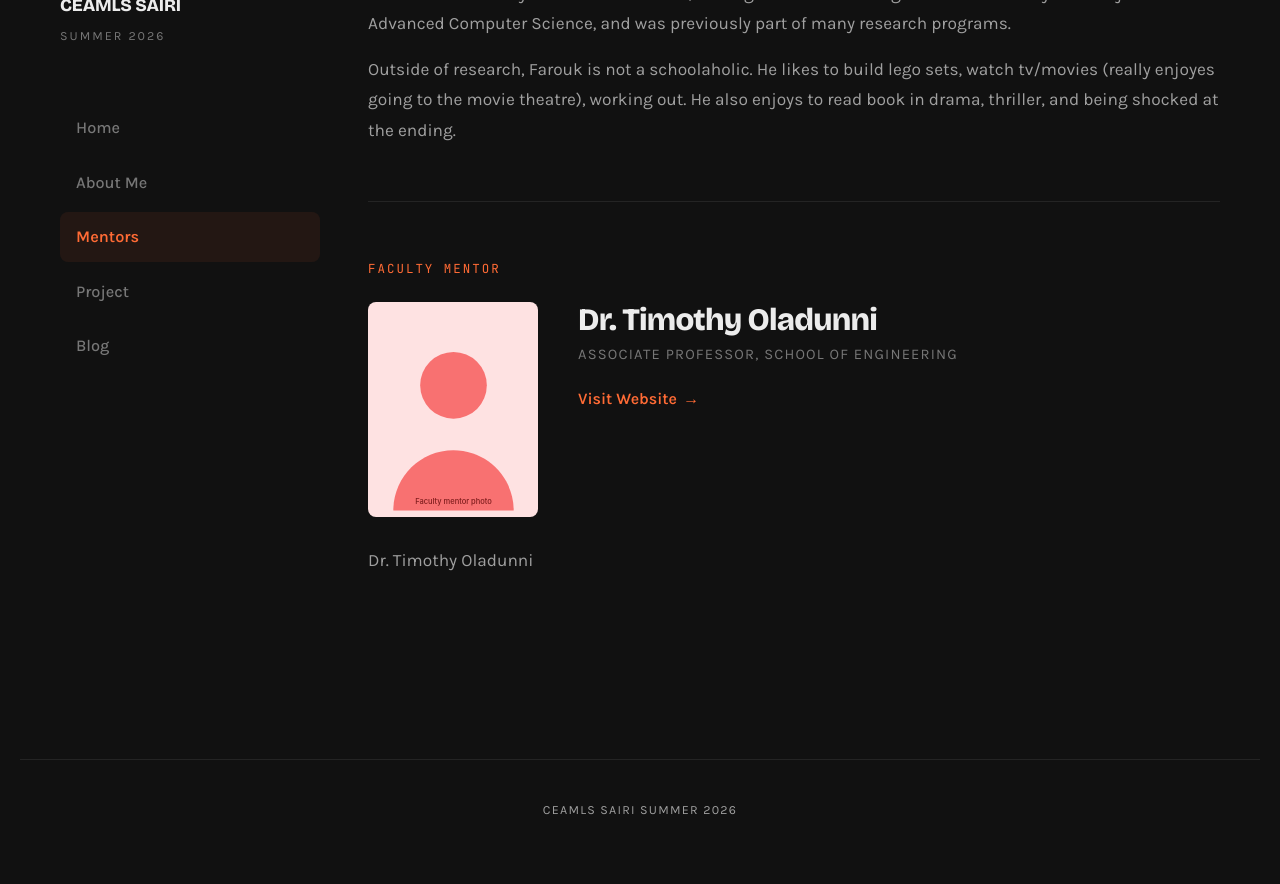
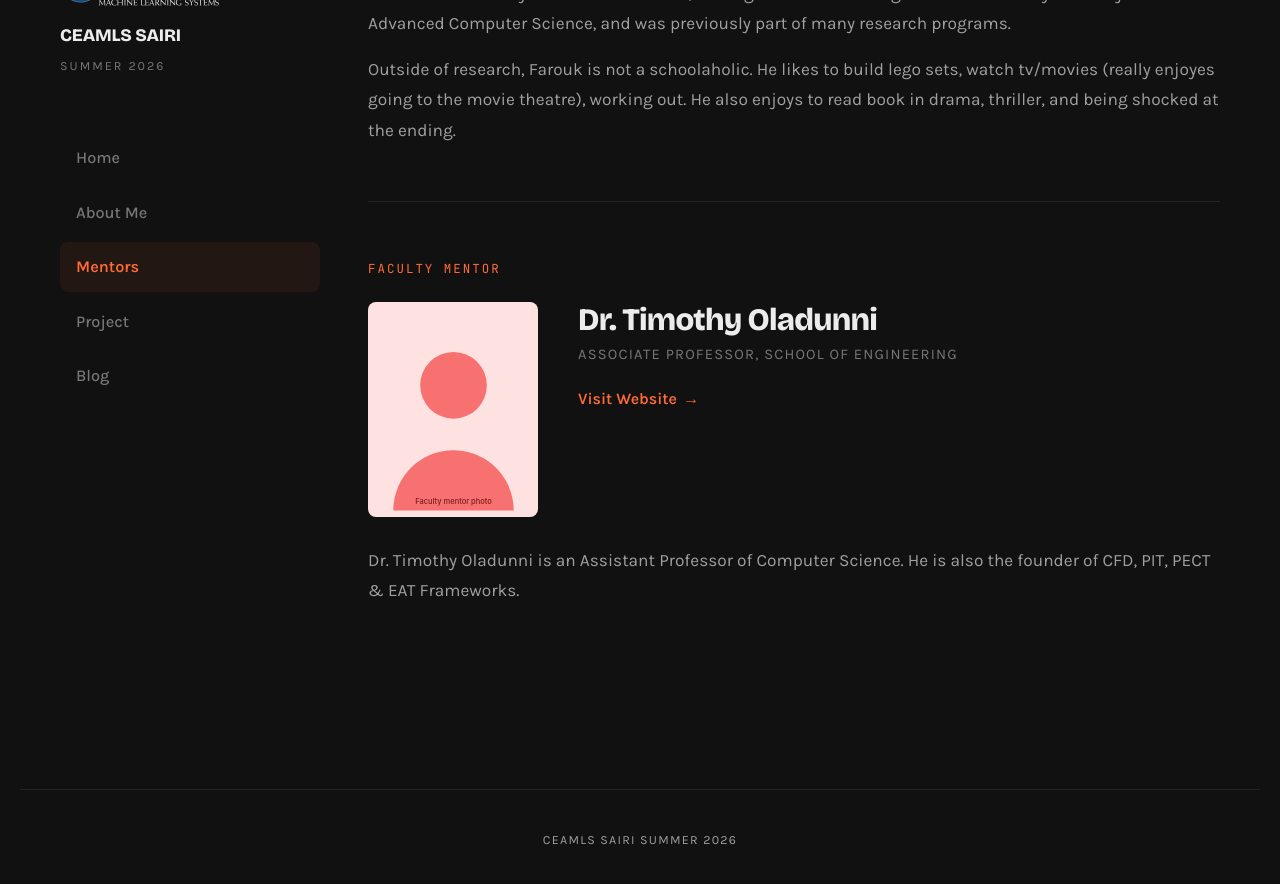
Before and after one commit to sanaareeves7/sanaareeves7ceamls26.github.io, a Jekyll site: the page built from pages/about-my-mentor.md, in a window 1280 px wide and 900 px high, scrolled down 509 px. Shown: the top 884 px of the window. Built offline with Jekyll 4.4.1, drawn with Linux system fonts in a browser that asks for light colours.

Commit message:
Update about-my-mentor.md

```diff
--- a/pages/about-my-mentor.md
+++ b/pages/about-my-mentor.md
@@ -17,7 +17,7 @@ faculty_mentor:
   name: Dr. Timothy Oladunni
   title: Associate Professor, School of Engineering
   image: /assets/images/faculty-mentor.svg
-  website: https://example.com/pat-nguyen
+  website: (https://www.linkedin.com/in/timothyoladunni/)
   bio: |
-    Dr. Timothy Oladunni
+    Dr. Timothy Oladunni is an Assistant Professor of Computer Science. He is also the founder of CFD, PIT, PECT & EAT Frameworks.
 ---
```
